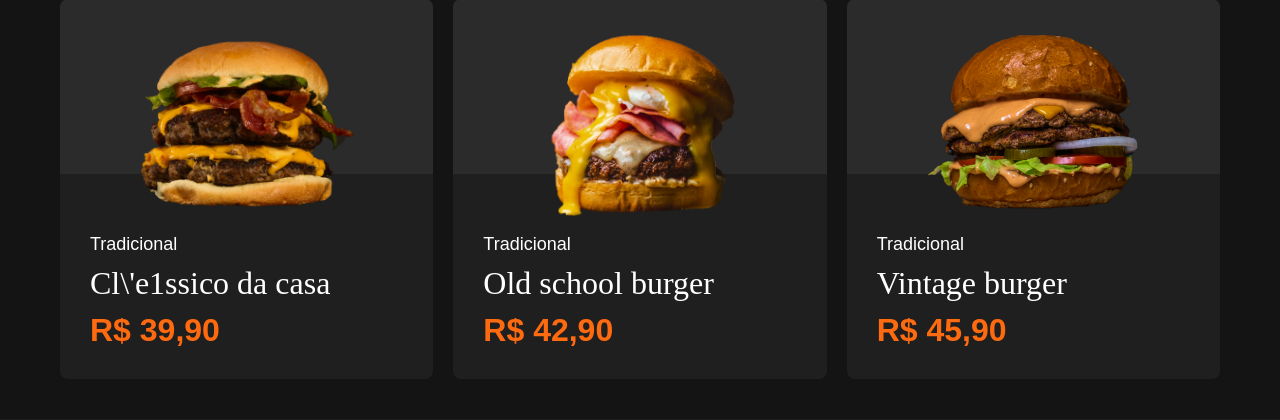
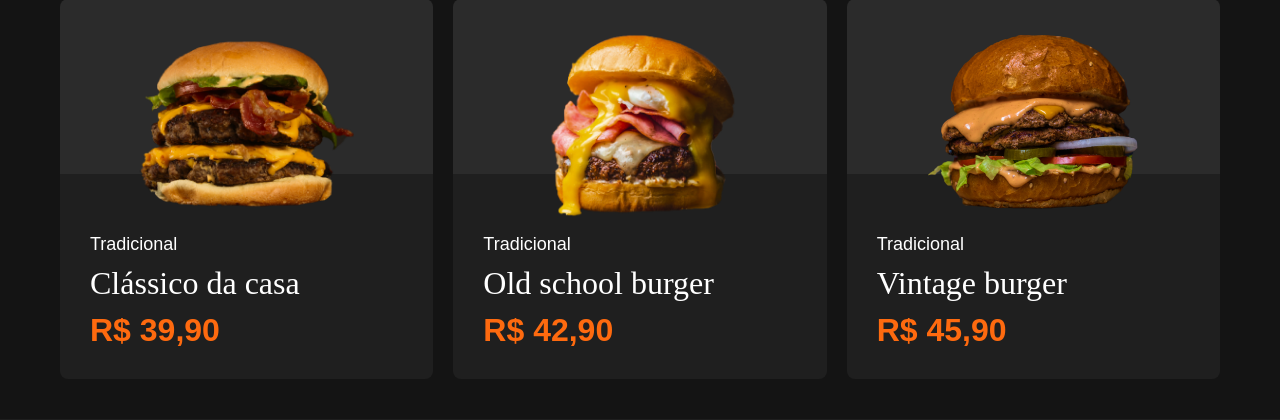
Before and after one commit to Lynkon-maydana/ldrm, a Flask app: page /portifolio in a window 1280 px wide. Shown: the part 1422-1842 px from the top of the page. Run offline with Flask 3, Linux system fonts and the light colour scheme; some web fonts are replaced.

Commit message:
projeto new

```diff
--- a/requirements.txt
+++ b/requirements.txt
@@ -1,2 +1,2 @@
-Flask==2.3.3
-gunicorn==20.1.0
+Flask
+Gunicorn
--- a/templates/max.html
+++ b/templates/max.html
@@ -104,7 +104,7 @@
                     </div>
                     <div class="info">
                         <div class="product-category">Tradicional</div>
-                        <div class="product-name">Cl\'e1ssico da casa</div>
+                        <div class="product-name">Clássico da casa</div>
                         <div class="product-price">R$ 39,90</div>
                     </div>
                 </a>
```
